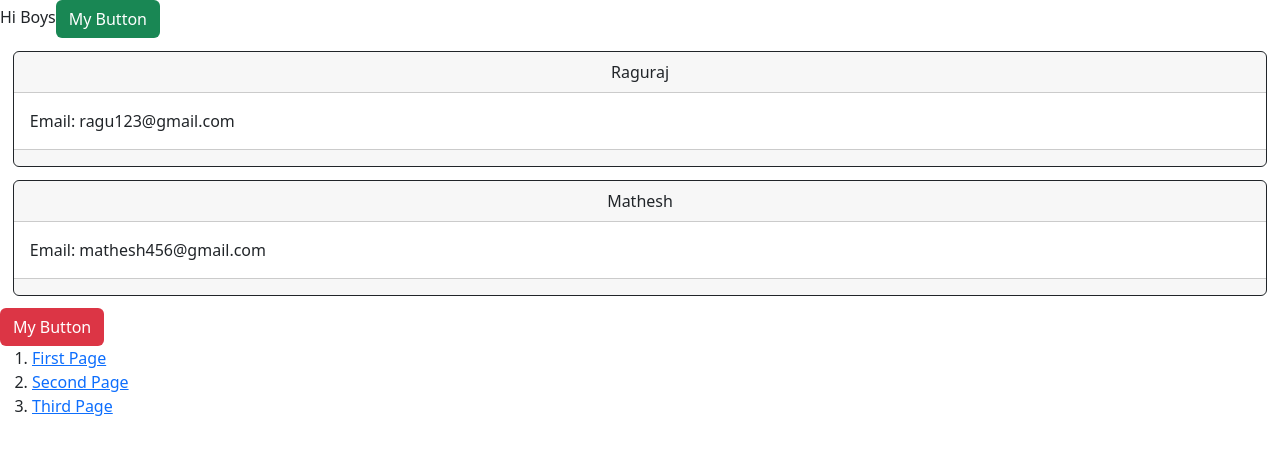
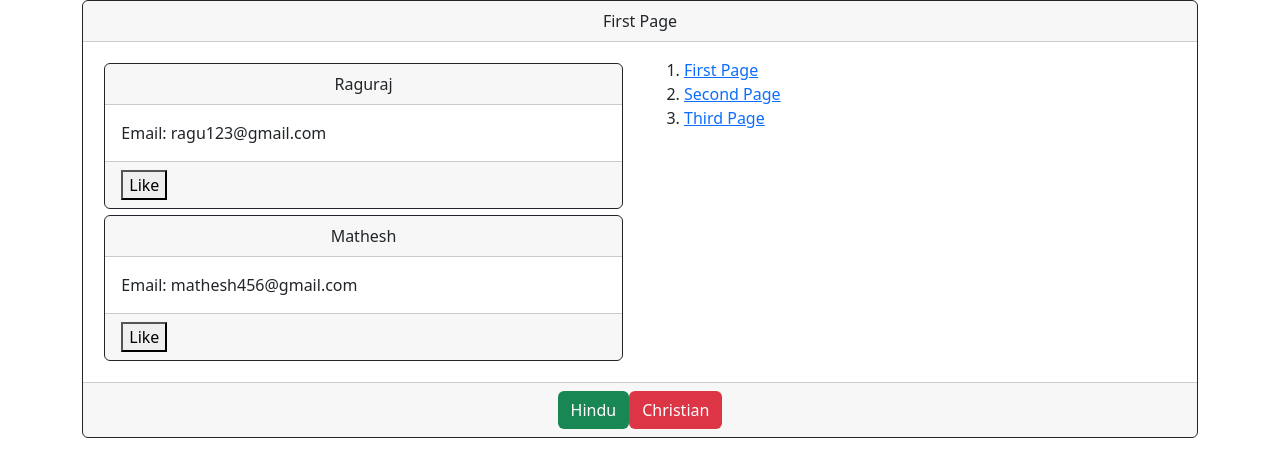
Before and after one commit to gajen007/ragu_mathesh_react, a React (Create React App) app: page / in a window 1280 px wide. Shown: the top 476 px of the page. Built offline with nearby package versions, Linux system fonts and the light colour scheme.

Commit message:
likedButton

```diff
--- a/src/Components/Eccomponent.js
+++ b/src/Components/Eccomponent.js
@@ -1,12 +1,12 @@
 
-const Eccomponent = () => {
+const Eccomponent = (props) => {
 
     const fuctionOutput = () => {
         alert("Allelooya..!");
     }
 
     return (
-      <button onClick={fuctionOutput} className="btn bg-danger text-white">My Button</button>
+      <button onClick={fuctionOutput} className="btn bg-danger text-white">{props.buttonText}</button>
     );
 }
 
--- a/src/Components/Mycomponent.js
+++ b/src/Components/Mycomponent.js
@@ -1,11 +1,11 @@
-function Mycomponent() {
+function Mycomponent(props) {
 
     const fuctionOutput = () => {
         alert("Govindaa..!");
     }
 
     return (
-      <button onClick={fuctionOutput} className="btn bg-success text-white">My Button</button>
+      <button onClick={fuctionOutput} className="btn bg-success text-white">{props.buttonText}</button>
     );
 }
 
--- a/src/Components/Student.js
+++ b/src/Components/Student.js
@@ -1,4 +1,9 @@
+import React, { useState } from "react";
+
 function Student(props) { //props is an object as a parameter
+
+    const [likedStatus, toggleLike] = useState("Like");
+
     return (
       <div className="card border-dark" style={{margin:'1%'}}>
 <div className="card-header" align="center">{props.studentName}</div>
@@ -6,6 +11,15 @@ function Student(props) { //props is an object as a parameter
       <label>Email: {props.studentEmail}</label>
 	</div>
 	<div className="card-footer">
+        <button onClick={ () => {
+            if(likedStatus==="Liked") {
+                toggleLike("Like");
+            }
+            else{
+                toggleLike("Liked");
+            }
+            alert("Fetch call here");
+        }} >{likedStatus}</button>
 	</div>
 </div>
     );
--- a/src/Pages/Firstpage.js
+++ b/src/Pages/Firstpage.js
@@ -3,8 +3,12 @@ import Eccomponent from '../Components/Eccomponent.js';
 import Student from '../Components/Student.js';
 function Firstpage() {
   return (
-    <div>Hi Boys
-      <Mycomponent/>
+    <div className="container">
+    <div className="card border-dark">
+    <div className="card-header" align="center">First Page</div>
+    <div className="card-body">
+    <div className="row">
+    <div className="col-lg-6">
     <Student
     studentName="Raguraj"
     studentEmail="ragu123@gmail.com"
@@ -13,14 +17,21 @@ function Firstpage() {
     studentName="Mathesh"
     studentEmail="mathesh456@gmail.com"
     />
-      <Eccomponent/>
-      <br></br>
+    </div>
+    <div className="col-lg-6">
     <ol>
     <li><a href="/">First Page</a>&nbsp;</li>
     <li><a href="/second">Second Page</a>&nbsp;</li>
     <li><a href="/third">Third Page</a></li>
     </ol>
     </div>
+    </div>
+    </div>
+    <div className="card-footer" align="center">
+    <Mycomponent buttonText="Hindu"/><Eccomponent buttonText="Christian"/>
+    </div>
+    </div>
+    </div>
     );
   }
 
```
Lines whose indentation alone changed are shown as unchanged.
